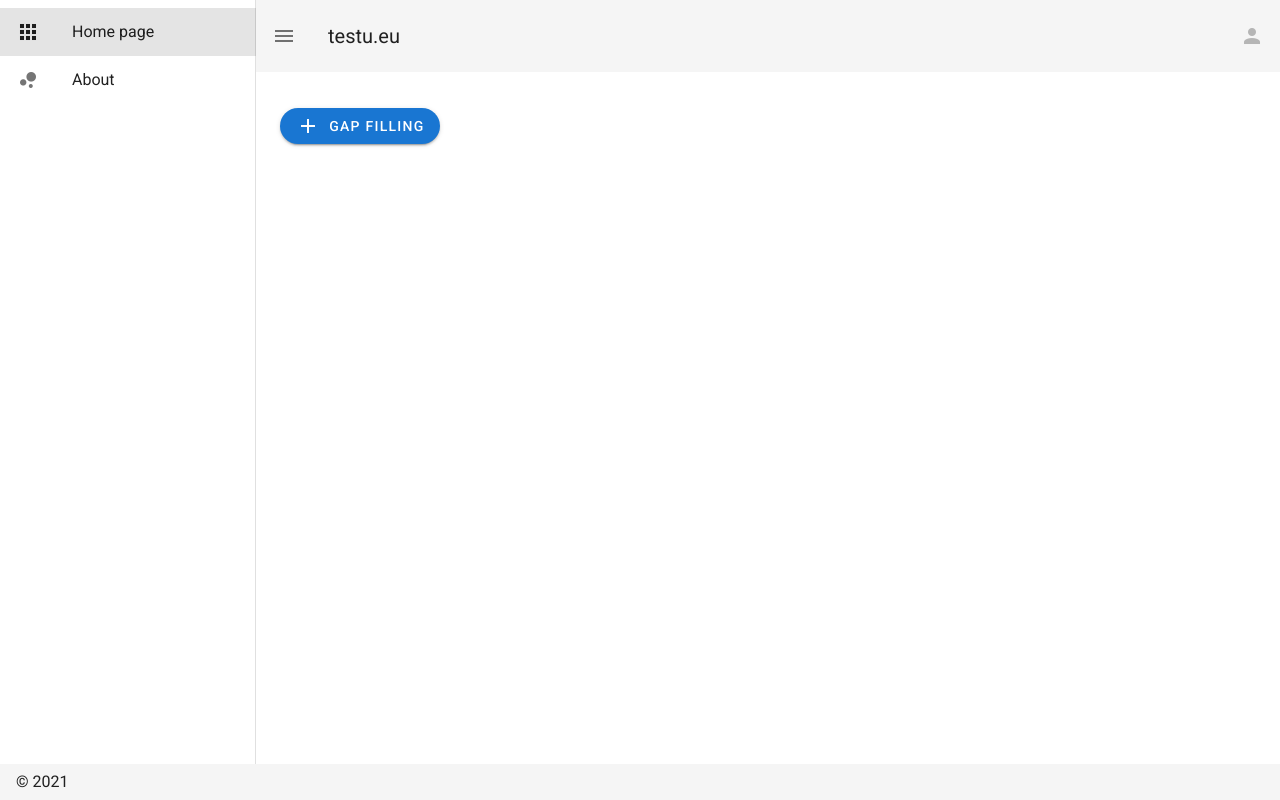
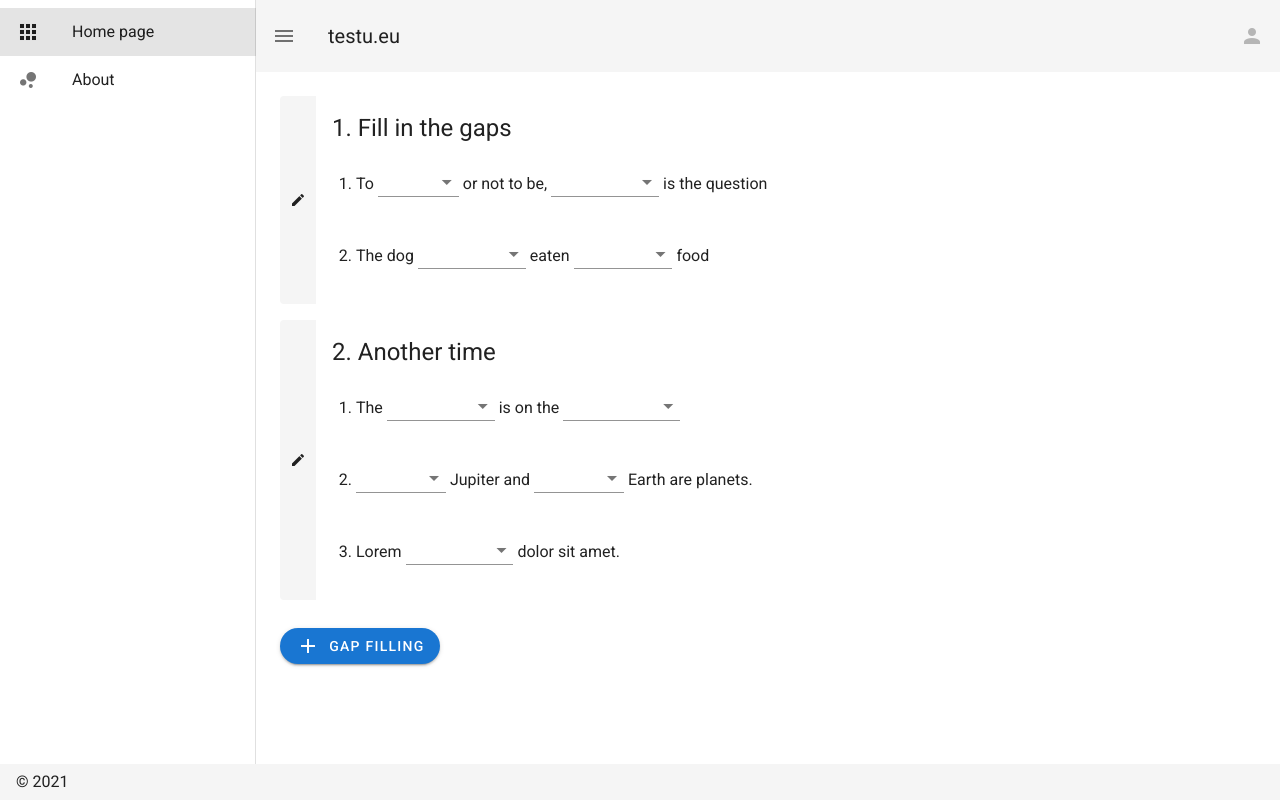
Before and after one commit to edukado-interreto/testu, a Nuxt app: page / in a window 1280 px wide. Built offline with nearby package versions, Linux system fonts and the light colour scheme.

Commit message:
improve and refactor editor

```diff
--- a/package.json
+++ b/package.json
@@ -12,6 +12,7 @@
     "@nuxtjs/axios": "^5.13.6",
     "canvas-confetti": "^1.4.0",
     "core-js": "^3.15.1",
+    "nanoid": "^3.1.30",
     "nuxt": "^2.15.7",
     "vuetify": "^2.5.5"
   },
--- a/pages/index.vue
+++ b/pages/index.vue
@@ -10,9 +10,14 @@
       width="45vw"
     >
       <v-toolbar dense flat>
-        <v-btn @click="move(-1)" :disabled="current.index == 0" icon><v-icon>mdi-arrow-up</v-icon></v-btn>
-        <v-btn @click="move(+1)" :disabled="current.index == sheet.length-1" icon><v-icon>mdi-arrow-down</v-icon></v-btn>
+        <v-btn @click="edit(current.index-1)" :disabled="current.index == 0" icon><v-icon>mdi-chevron-left</v-icon></v-btn>
+        <v-btn @click="edit(current.index+1)" :disabled="current.index == sheet.length-1" icon><v-icon>mdi-chevron-right</v-icon></v-btn>
+        <v-divider vertical class="mx-2"></v-divider>
         <v-btn @click="remove" icon><v-icon>mdi-delete</v-icon></v-btn>
+        <v-btn @click="move(-1)" :disabled="current.index == 0" icon><v-icon>mdi-transfer-up</v-icon></v-btn>
+        <v-btn @click="move(+1)" :disabled="current.index == sheet.length-1" icon><v-icon>mdi-transfer-down</v-icon></v-btn>
+        <v-spacer></v-spacer>
+        <v-btn @click="edit_drawer.show = false" icon><v-icon>mdi-close</v-icon></v-btn>
       </v-toolbar>
       <v-container class="mt-2">
         <v-text-field
@@ -36,12 +41,22 @@
       </v-container>
     </v-navigation-drawer>
     <v-container>
+      <v-slide-y-transition group>
+        <div
+          v-for="(section, i) in sheet"
+          :key="keyed(sheet, i)"
+        >
+          <!--
+          The outer <div> is needed to have both the
+          sliding animation when the v-sheets are moved
+          (<v-slide-y-transition group>) and the fading
+          animation of the v-sheet's elevation when
+          entering/exiting edit mode (.transition-swing).
+          -->
           <v-sheet
-        v-for="(section, i) in sheet"
-        :key="i"
             :elevation="i == current.index ? 8 : 0"
-        ref="sheet"
-        class="mb-6 transition-swing"
+            :ref="`section-${keyed(sheet, i)}`"
+            class="mb-4 transition-swing"
             rounded
           >
             <v-row no-gutters>
@@ -91,6 +106,8 @@
             </v-card-actions>
             -->
           </v-sheet>
+          </div>
+      </v-slide-y-transition>
 
       <v-btn
         color="primary"
@@ -106,6 +123,8 @@
   </div>
 </template>
 <script>
+import { nanoid } from 'nanoid'
+
 export default {
   name: 'Index',
   head() {
@@ -121,8 +140,7 @@ export default {
       index: undefined,
       data: {},
     },
-    sheet: [],
-    /*
+    sheet: [
       {
         type: "gapFilling",
         title: "Fill in the gaps",
@@ -134,9 +152,15 @@ export default {
         code: "The [book|bok|buuk|boock] is on the [table|teble|thable]\n\n[|The] Jupiter and [the|] Earth are planets.\n\nLorem [ipsum|!@#] dolor sit amet."
       }
     ]
-    */
   }),
   methods: {
+    keyed(iterable, i) {
+      if ("_key" in iterable[i]) {
+        return iterable[i]._key
+      }
+      iterable[i]._key = nanoid()
+      return iterable[i]._key
+    },
     move(offset) {
       const from = this.current.index
       const to = from + offset
@@ -160,13 +184,20 @@ export default {
     edit(i) {
       this.current.index = i
       this.edit_drawer.show = true
+      this.current.data = this.sheet[i]
       this.$nextTick(function() {
         this.$vuetify.goTo(
-          this.$refs.sheet[i],
+          this.$refs[`section-${this.keyed(this.sheet, i)}`][0],
           { offset: 15 }
         )
+        // Ideally we could just use this.$refs.sheet[i] since we can have
+        // a template like <v-sheet ref="sheet" v-for="...">.
+        // Unfortunately this would break when reordering the items, because
+        // "v-for refs do not guarantee the same order as your source Array"
+        // (https://github.com/vuejs/vue/issues/4952#issuecomment-280661367)
+        // so we build the refs using the sections' key and then use the
+        // first and only element, as the ref will be an array anyway.
       })
-      this.current.data = this.sheet[i]
     },
     add(type) {
       this.sheet.push({
@@ -183,16 +214,21 @@ export default {
         this.current.index = undefined
       }
     },
-    'current.data': {
-      handler: function() {
-        this.$set(
-          this.sheet,
-          this.current.index,
-          this.current.data
-        )
-      },
-      deep: true
-    }
+    //'current.data': {
+    //
+    //  // this watcher is not needed because when entering edit mode we assign
+    //  // to this.current.data a reference to this.sheet[this.current.index],
+    //  // so the changes to the former are actually performed on the latter
+    //
+    //  handler: function() {
+    //    this.$set(
+    //      this.sheet,
+    //      this.current.index,
+    //      this.current.data
+    //    )
+    //  },
+    //  deep: true
+    //}
   }
 }
 </script>
```
Also changed, not shown: 1 other file (tests, documents, lock files or other folders). Lines whose indentation alone changed are shown as unchanged.
